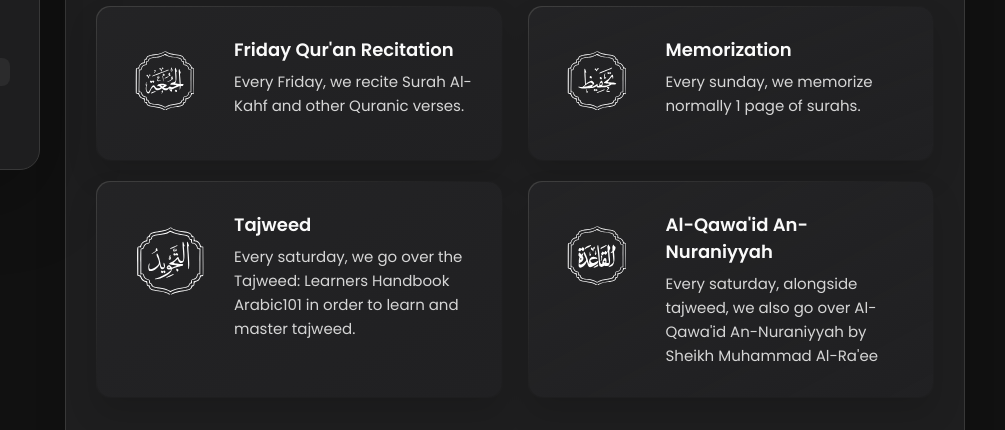
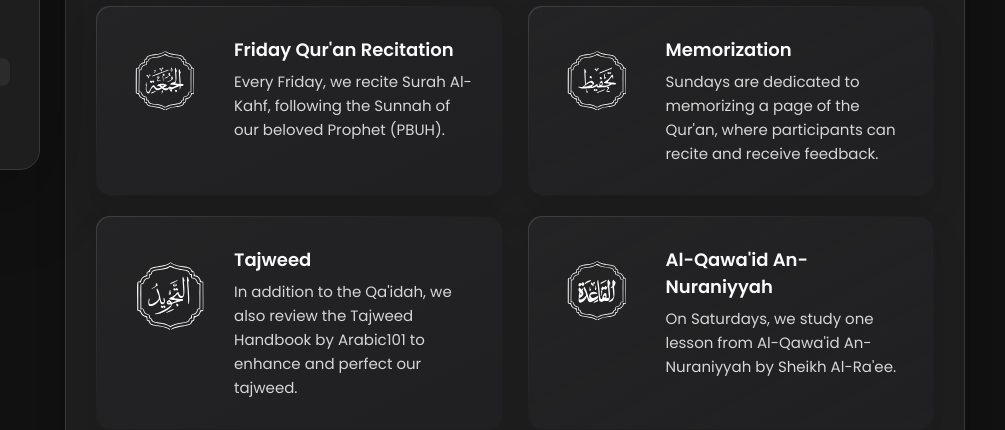
Before and after one commit to daquran/daquran.github.io, a plain HTML site: page index.html in a window 1280 px wide. Shown: the part 292-722 px from the top of the page, 275-1280 px from the left. Drawn offline with nearby package versions, Linux system fonts and the light colour scheme.

Commit message:
Updated descriptions

```diff
--- a/index.html
+++ b/index.html
@@ -81,7 +81,7 @@
               <div class="services-content-box">
                 <h4 class="h4 services-item-title">Friday Qur'an Recitation</h4>
                 <p class="services-item-text">
-                  Every Friday, we recite Surah Al-Kahf and other Quranic verses.
+                  Every Friday, we recite Surah Al-Kahf, following the Sunnah of our beloved Prophet (PBUH).
                 </p>
               </div>
             </li>
@@ -92,7 +92,7 @@
               <div class="services-content-box">
                 <h4 class="h4 services-item-title">Memorization</h4>
                 <p class="services-item-text">
-                  Every sunday, we memorize normally 1 page of surahs.
+                  Sundays are dedicated to memorizing a page of the Qur'an, where participants can recite and receive feedback.
                 </p>
               </div>
             </li>
@@ -103,7 +103,7 @@
               <div class="services-content-box">
                 <h4 class="h4 services-item-title">Tajweed</h4>
                 <p class="services-item-text">
-                  Every saturday, we go over the Tajweed: Learners Handbook Arabic101 in order to learn and master tajweed.
+                  In addition to the Qa'idah, we also review the Tajweed Handbook by Arabic101 to enhance and perfect our tajweed.
                 </p>
               </div>
             </li>
@@ -114,7 +114,7 @@
               <div class="services-content-box">
                 <h4 class="h4 services-item-title">Al-Qawa'id An-Nuraniyyah</h4>
                 <p class="services-item-text">
-                  Every saturday, alongside tajweed, we also go over Al-Qawa'id An-Nuraniyyah by Sheikh Muhammad Al-Ra'ee
+                  On Saturdays, we study one lesson from Al-Qawa'id An-Nuraniyyah by Sheikh Al-Ra'ee.
                 </p>
               </div>
             </li>
```
